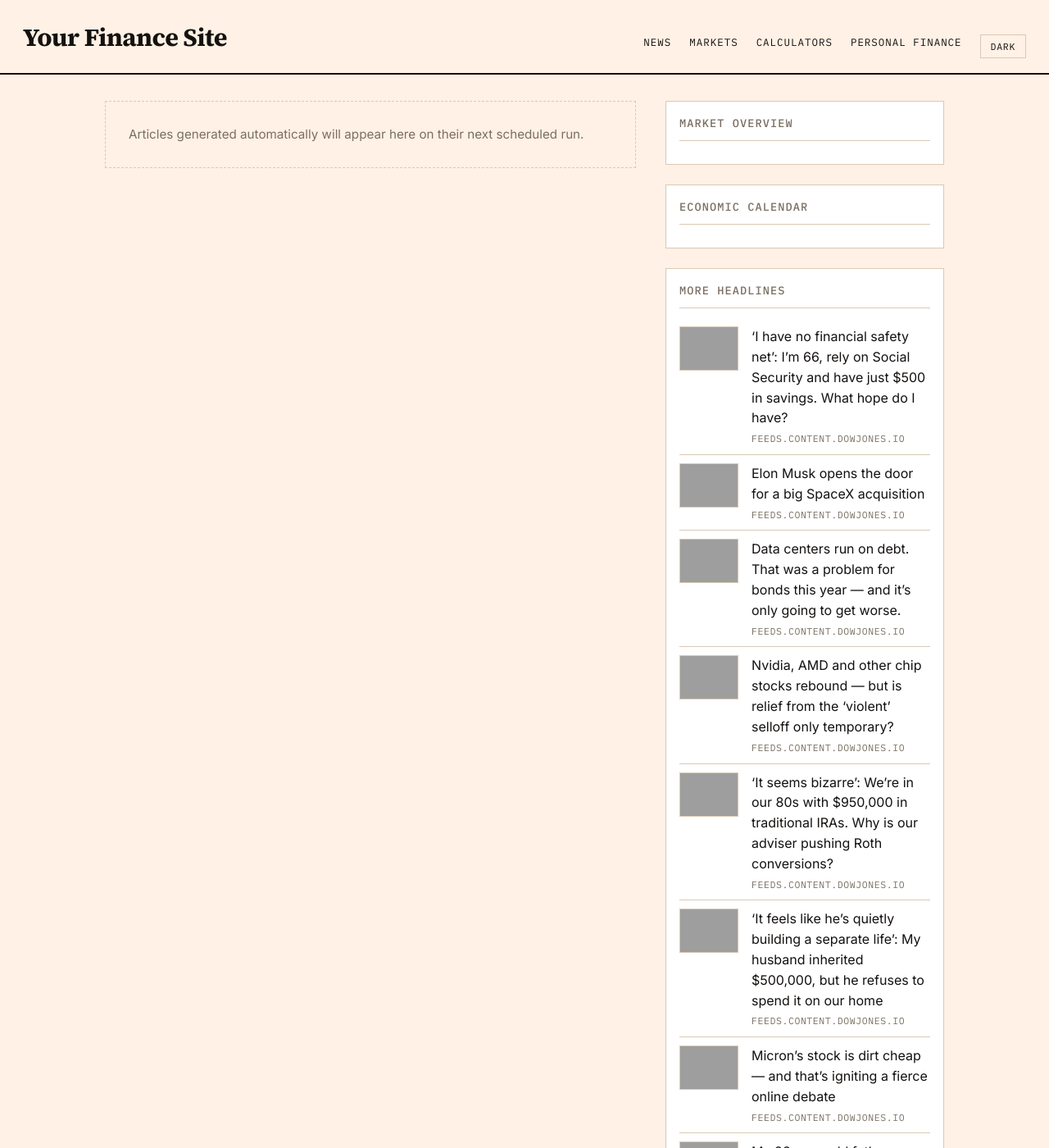
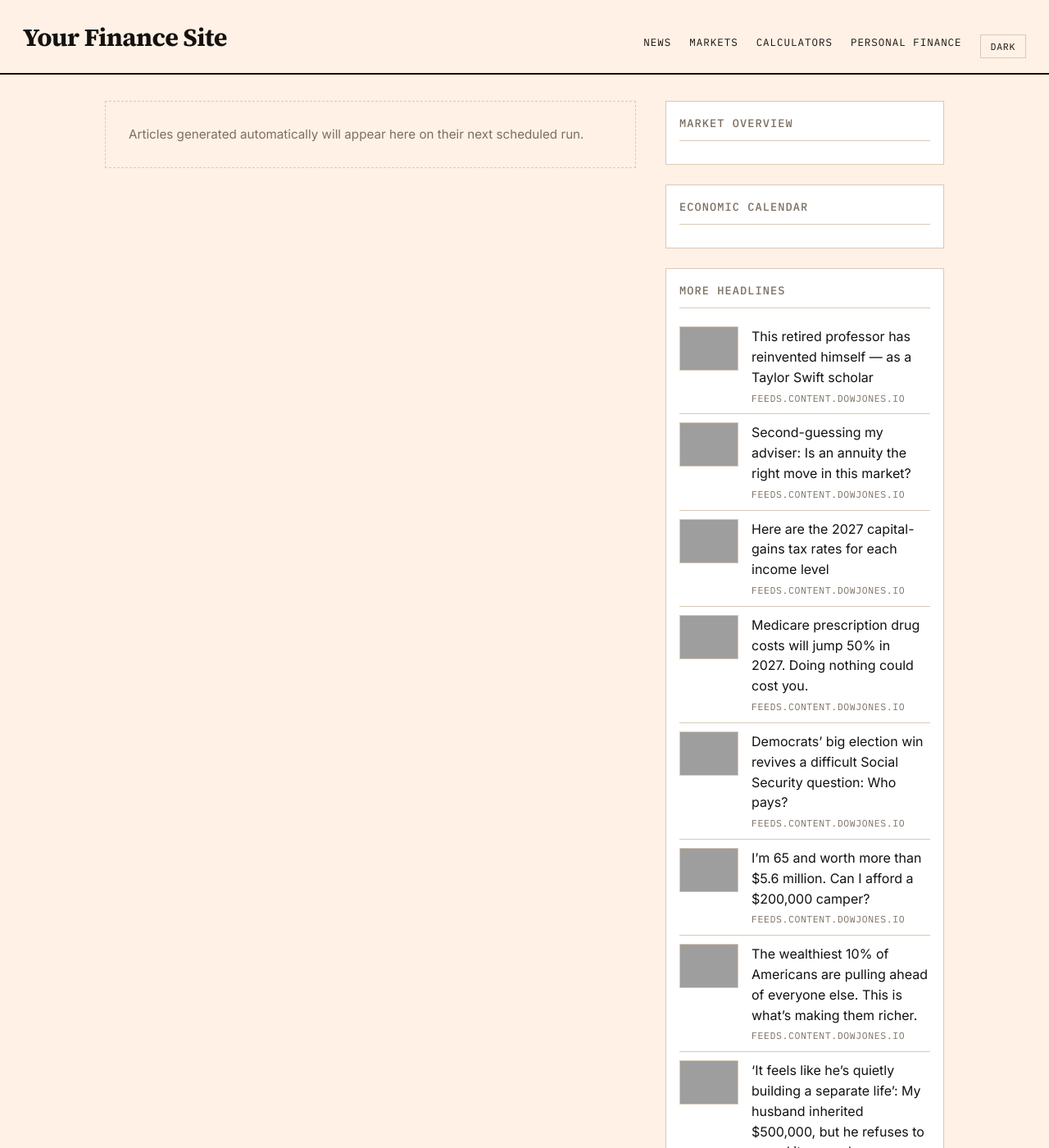
Before and after one commit to GlobTechCo/globtechco.github.io, a Jekyll site: the page built from index.html, in a window 1280 px wide and 1400 px high, cut to the strip 0-1400 px from the top of the window. Shown: the whole strip at 82% size. Built offline with Jekyll 4.4.1, drawn with Linux system fonts in a browser that asks for light colours; a script that is not in the unit is left out; the list of posts is cut into pages by our own code; some of the changed text lies outside the part shown; grey boxes are pictures that could not be loaded.

Commit message:
Auto-content update 2026-11-07

```diff
--- a/_data/aggregator.yml
+++ b/_data/aggregator.yml
@@ -1,50 +1,50 @@
-- title: "\u2018I have no financial safety net\u2019: I\u2019m 66, rely on Social Security and have just $500 in savings. What hope do I have?"
-  link: "https://www.marketwatch.com/story/i-have-no-financial-safety-net-im-66-rely-on-social-security-and-have-500-in-savings-what-politician-speaks-for-me-be2126cb?mod=mw_rss_topstories"
+- title: "This retired professor has reinvented himself \u2014 as a Taylor Swift scholar"
+  link: "https://www.marketwatch.com/story/this-retired-professor-has-reinvented-himself-as-a-taylor-swift-scholar-88456c8d?mod=mw_rss_topstories"
   source: "feeds.content.dowjones.io"
-  pubdate: "Fri, 06 Nov 2026 21:45:00 GMT"
-  image: "https://images.mktw.net/im-91335118"
-- title: "Elon Musk opens the door for a big SpaceX acquisition"
-  link: "https://www.marketwatch.com/story/elon-musk-opens-the-door-for-a-big-spacex-acquisition-4f62bcad?mod=mw_rss_topstories"
+  pubdate: "Sat, 07 Nov 2026 20:48:00 GMT"
+  image: "https://images.mktw.net/im-69887372"
+- title: "Second-guessing my adviser: Is an annuity the right move in this market?"
+  link: "https://www.marketwatch.com/story/my-adviser-recommended-an-annuity-is-it-the-right-move-in-this-market-environment-00edbbf6?mod=mw_rss_topstories"
   source: "feeds.content.dowjones.io"
-  pubdate: "Fri, 06 Nov 2026 21:45:00 GMT"
-  image: "https://images.mktw.net/im-63491767"
-- title: "Data centers run on debt. That was a problem for bonds this year \u2014 and it\u2019s only going to get worse."
-  link: "https://www.marketwatch.com/story/data-centers-run-on-debt-that-was-a-problem-for-bonds-this-year-and-its-only-going-to-get-worse-09c03be6?mod=mw_rss_topstories"
+  pubdate: "Sat, 07 Nov 2026 20:36:00 GMT"
+  image: "https://images.mktw.net/im-97735735"
+- title: "Here are the 2027 capital-gains tax rates for each income level"
+  link: "https://www.marketwatch.com/story/here-are-the-2027-capital-gains-tax-rates-for-each-income-level-166fc306?mod=mw_rss_topstories"
   source: "feeds.content.dowjones.io"
-  pubdate: "Fri, 06 Nov 2026 21:37:00 GMT"
-  image: "https://images.mktw.net/im-27823796"
-- title: "Nvidia, AMD and other chip stocks rebound \u2014 but is relief from the \u2018violent\u2019 selloff only temporary?"
-  link: "https://www.marketwatch.com/story/nvidia-amd-and-other-chip-stocks-rebound-is-the-violent-ai-selloff-over-8f7df533?mod=mw_rss_topstories"
+  pubdate: "Sat, 07 Nov 2026 19:48:00 GMT"
+  image: "https://images.mktw.net/im-26428515"
+- title: "Medicare prescription drug costs will jump 50% in 2027.\u00a0Doing nothing could cost you."
+  link: "https://www.marketwatch.com/story/medicare-prescription-drug-costs-will-jump-50-in-2027-doing-nothing-could-cost-you-b701dfb7?mod=mw_rss_topstories"
   source: "feeds.content.dowjones.io"
-  pubdate: "Fri, 06 Nov 2026 21:24:00 GMT"
-  image: "https://images.mktw.net/im-78248485"
-- title: "\u2018It seems bizarre\u2019: We\u2019re in our 80s with $950,000 in traditional IRAs. Why is our adviser pushing Roth conversions?"
-  link: "https://www.marketwatch.com/story/it-seems-bizarre-were-in-our-80s-with-950-000-in-traditional-iras-why-is-our-adviser-pushing-us-to-do-roth-conversions-a665f990?mod=mw_rss_topstories"
+  pubdate: "Sat, 07 Nov 2026 19:20:00 GMT"
+  image: "https://images.mktw.net/im-57230636"
+- title: "Democrats\u2019 big election win revives a difficult Social Security question: Who pays?"
+  link: "https://www.marketwatch.com/story/democrats-big-election-win-revives-a-difficult-social-security-question-who-pays-17ba9448?mod=mw_rss_topstories"
   source: "feeds.content.dowjones.io"
-  pubdate: "Fri, 06 Nov 2026 21:15:00 GMT"
-  image: "https://images.mktw.net/im-26708039"
+  pubdate: "Sat, 07 Nov 2026 17:43:00 GMT"
+  image: "https://images.mktw.net/im-68489722"
+- title: "I\u2019m 65 and worth more than $5.6 million. Can I afford a $200,000 camper?"
+  link: "https://www.marketwatch.com/story/im-65-and-worth-more-than-5-6-million-can-i-buy-a-200-000-camper-even-though-the-price-feels-crazy-high-55f668f8?mod=mw_rss_topstories"
+  source: "feeds.content.dowjones.io"
+  pubdate: "Sat, 07 Nov 2026 17:33:00 GMT"
+  image: "https://images.mktw.net/im-75770443"
+- title: "The wealthiest 10% of Americans are pulling ahead of everyone else. This is what\u2019s making them richer."
+  link: "https://www.marketwatch.com/story/the-wealthiest-10-of-americans-are-pulling-ahead-of-everyone-else-this-is-whats-making-them-richer-bd83c2f6?mod=mw_rss_topstories"
+  source: "feeds.content.dowjones.io"
+  pubdate: "Sat, 07 Nov 2026 17:04:00 GMT"
+  image: "https://images.mktw.net/im-49729624"
 - title: "\u2018It feels like he\u2019s quietly building a separate life\u2019: My husband inherited $500,000, but he refuses to spend it on our home"
   link: "https://www.marketwatch.com/story/it-feels-like-hes-quietly-building-a-separate-life-my-husband-inherited-500-000-but-he-refuses-to-spend-it-on-our-home-06535cff?mod=mw_rss_topstories"
   source: "feeds.content.dowjones.io"
-  pubdate: "Fri, 06 Nov 2026 21:15:00 GMT"
+  pubdate: "Sat, 07 Nov 2026 17:01:00 GMT"
   image: "https://images.mktw.net/im-88923729"
-- title: "Micron\u2019s stock is dirt cheap \u2014\u00a0and that\u2019s igniting a fierce online debate"
-  link: "https://www.marketwatch.com/story/microns-stock-is-dirt-cheap-and-thats-igniting-a-fierce-online-debate-0626791d?mod=mw_rss_topstories"
+- title: "The S&P 500 could be dangerously exposed to AI. Here are some simple alternatives."
+  link: "https://www.marketwatch.com/story/the-s-p-500-has-become-a-big-ai-bet-here-are-some-simple-alternatives-3c7574a4?mod=mw_rss_topstories"
   source: "feeds.content.dowjones.io"
-  pubdate: "Fri, 06 Nov 2026 20:58:00 GMT"
-  image: "https://images.mktw.net/im-84938354"
-- title: "My 93-year-old father changed his will at the 11th hour, leaving my brother his entire $500,000 estate. Can I challenge it?"
-  link: "https://www.marketwatch.com/story/my-93-year-old-father-changed-his-will-at-the-11th-hour-leaving-my-brother-his-entire-500-000-estate-can-i-challenge-it-ecfc63d2?mod=mw_rss_topstories"
+  pubdate: "Sat, 07 Nov 2026 16:40:00 GMT"
+  image: "https://images.mktw.net/im-21345539"
+- title: "The 2027 tax brackets are out. See what the standard deduction and SALT tax breaks will be."
+  link: "https://www.marketwatch.com/story/the-2027-tax-brackets-are-out-see-what-the-standard-deduction-and-salt-tax-breaks-will-be-5dd1d293?mod=mw_rss_topstories"
   source: "feeds.content.dowjones.io"
-  pubdate: "Fri, 06 Nov 2026 20:15:00 GMT"
-  image: "https://images.mktw.net/im-04902439"
-- title: "Cybertruck\u2019s run comes to an end as Musk kills off pricey pet project"
-  link: "https://www.marketwatch.com/story/is-it-the-end-of-the-cybertruck-elon-musk-announces-factory-will-shift-production-3e33cafd?mod=mw_rss_topstories"
-  source: "feeds.content.dowjones.io"
-  pubdate: "Fri, 06 Nov 2026 18:54:00 GMT"
-  image: "https://images.mktw.net/im-76323444"
-- title: "My adviser recommended an annuity. Is it the right move in this market environment?"
-  link: "https://www.marketwatch.com/story/my-adviser-recommended-an-annuity-is-it-the-right-move-in-this-market-environment-00edbbf6?mod=mw_rss_topstories"
-  source: "feeds.content.dowjones.io"
-  pubdate: "Fri, 06 Nov 2026 18:53:00 GMT"
-  image: "https://images.mktw.net/im-97735735"
+  pubdate: "Sat, 07 Nov 2026 16:30:00 GMT"
+  image: "https://images.mktw.net/im-02135573"
```
